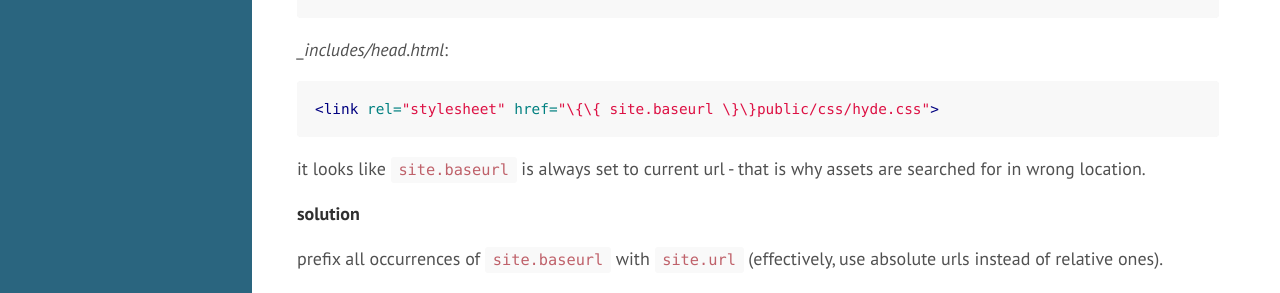
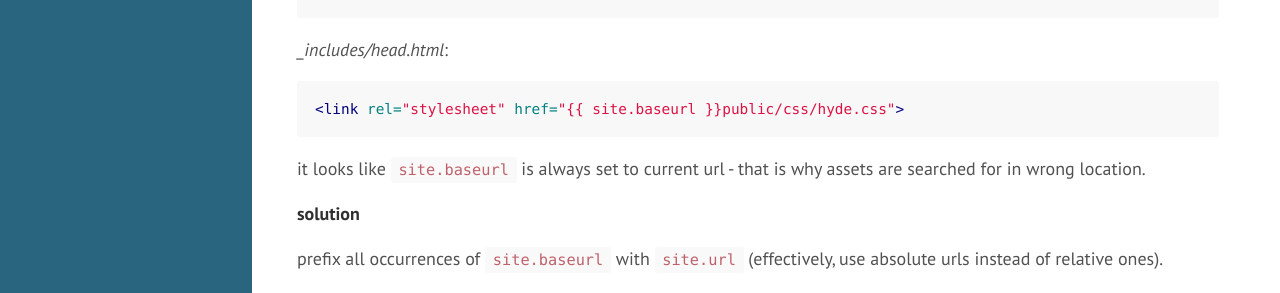
Before and after one commit to tap349/tap349.github.io, a Jekyll site: the page built from _posts/2017-07-21-jekyll-troubleshooting.md, in a window 1280 px wide. Shown: the part 306-599 px from the top of the page. Built offline with Jekyll 4.4.1, drawn with Linux system fonts in a browser that asks for light colours.

Commit message:
update 2017-07-21_02:28:52

````diff
--- a/_posts/2017-07-21-jekyll-troubleshooting.md
+++ b/_posts/2017-07-21-jekyll-troubleshooting.md
@@ -20,9 +20,11 @@ GET http://tap349.github.io/postgresql/rails/2017/07/20/postgresql-tips/public/c
 
 _\_includes/head.html_:
 
+{% raw %}
 ```html
-<link rel="stylesheet" href="\{\{ site.baseurl \}\}public/css/hyde.css">
+<link rel="stylesheet" href="{{ site.baseurl }}public/css/hyde.css">
 ```
+{% endraw %}
 
 it looks like `site.baseurl` is always set to current url - that is why
 assets are searched for in wrong location.
````
